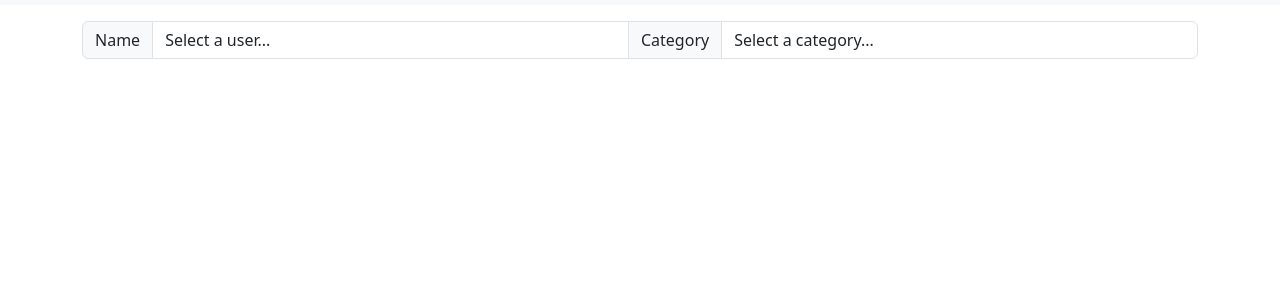
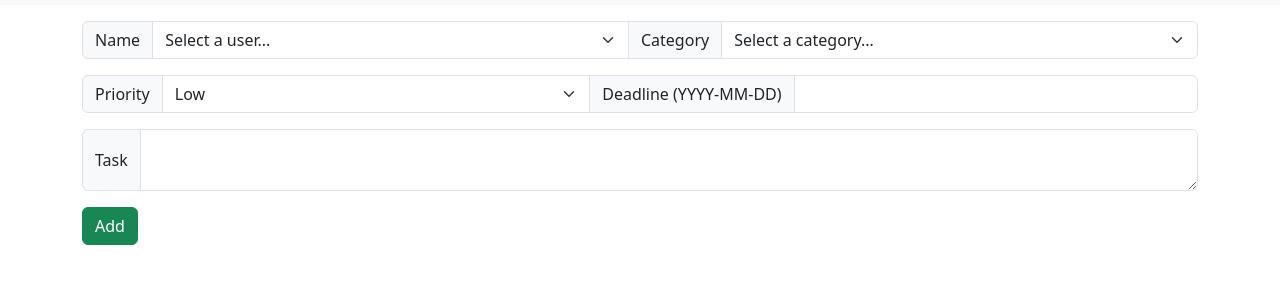
Before and after one commit to icortes/StayOrganized, a plain HTML site: page new_todo.html in a window 1280 px wide. Shown: the part 51-334 px from the top of the page. Drawn offline with nearby package versions, Linux system fonts and the light colour scheme; no server answers.

Commit message:
reated input fields for new task

```diff
--- a/new_todo.html
+++ b/new_todo.html
@@ -38,17 +38,32 @@
       </nav>
     </header>
     <main class="container-md">
-      <form>
+      <form id="newTaskForm">
         <div class="input-group my-3">
           <span class="input-group-text">Name</span>
-          <select class="form-control" id="names">
-            <option>Select a user...</option>
+          <select class="form-select" id="names" required>
+            <option value="">Select a user...</option>
           </select>
           <span class="input-group-text">Category</span>
-          <select class="form-control" id="categories">
-            <option>Select a category...</option>
+          <select class="form-select" id="categories" required>
+            <option value="">Select a category...</option>
           </select>
         </div>
+        <div class="input-group my-3">
+          <span class="input-group-text">Priority</span>
+          <select class="form-select" id="priority">
+            <option value="Low">Low</option>
+            <option value="Medium">Medium</option>
+            <option value="High">High</option>
+          </select>
+          <span class="input-group-text">Deadline (YYYY-MM-DD)</span>
+          <input class="form-control" id="deadline" required />
+        </div>
+        <div class="input-group my-3">
+          <span class="input-group-text">Task</span>
+          <textarea class="form-control" id="task" required></textarea>
+        </div>
+        <button class="btn btn-success" type="submit">Add</button>
       </form>
     </main>
     <script
```
